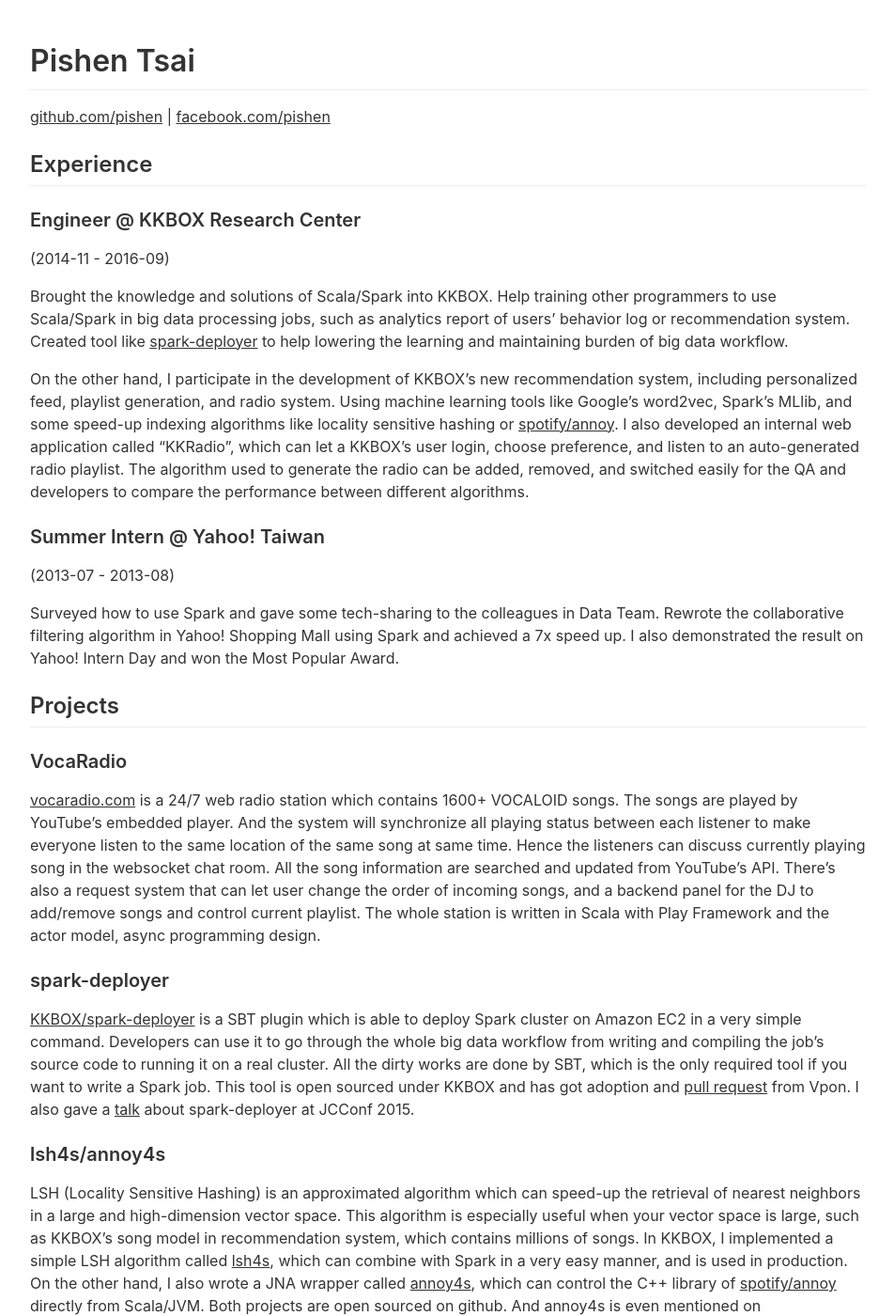
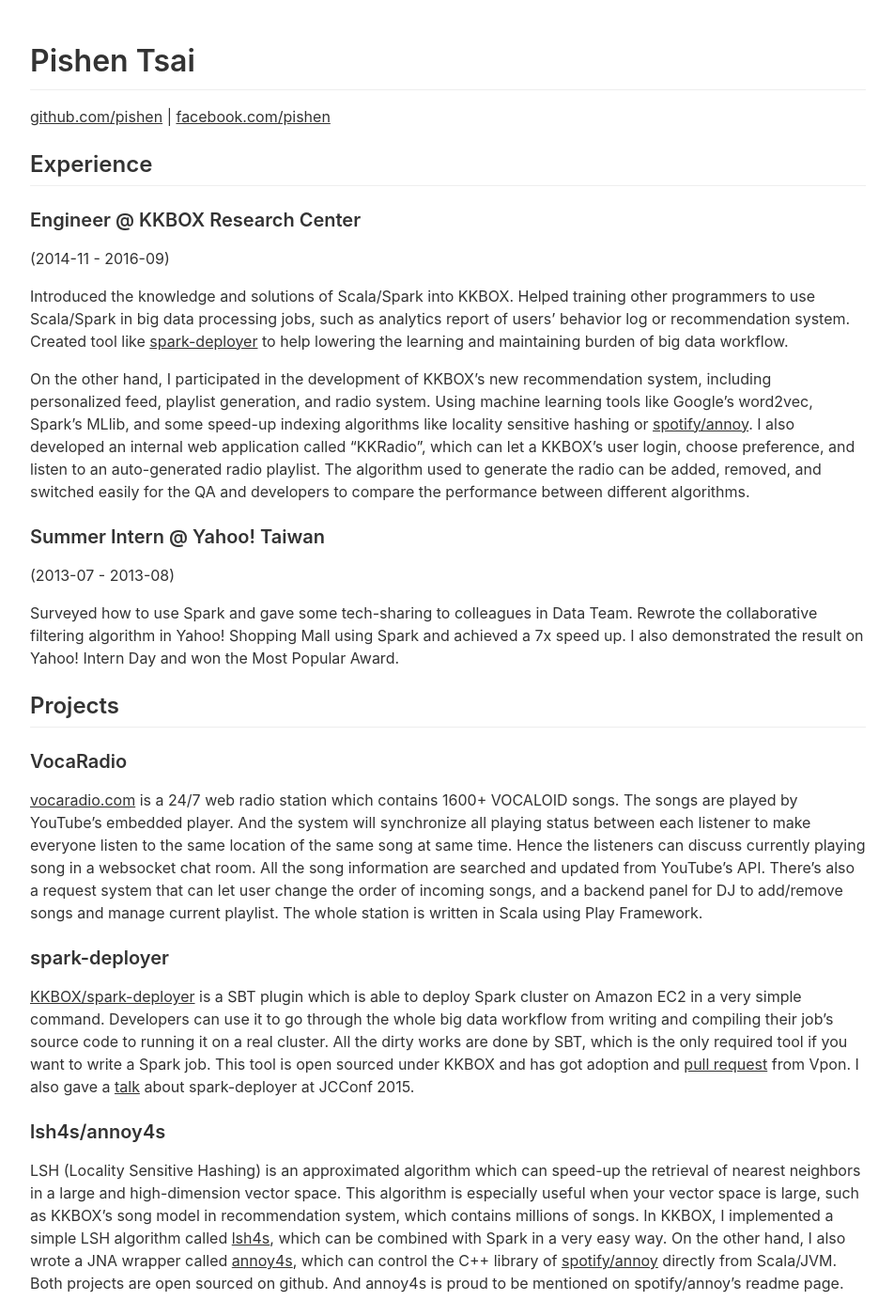
Before and after one commit to pishen/pishen.github.io, a Jekyll site: the page built from resume/index.md, in a window 1280 px wide and 1400 px high. Shown: the whole window at 94% size, without its empty margins (163-1115 px from the left). Built offline with Jekyll 4.4.1, drawn with Linux system fonts in a browser that asks for light colours; some of the changed text lies outside the part shown.

Commit message:
minor fix

```diff
--- a/resume/index.md
+++ b/resume/index.md
@@ -11,31 +11,31 @@ layout: github
 
 (2014-11 - 2016-09)
 
-Brought the knowledge and solutions of Scala/Spark into KKBOX. Help training other programmers to use Scala/Spark in big data processing jobs, such as analytics report of users' behavior log or recommendation system. Created tool like [spark-deployer](https://github.com/KKBOX/spark-deployer) to help lowering the learning and maintaining burden of big data workflow.
+Introduced the knowledge and solutions of Scala/Spark into KKBOX. Helped training other programmers to use Scala/Spark in big data processing jobs, such as analytics report of users' behavior log or recommendation system. Created tool like [spark-deployer](https://github.com/KKBOX/spark-deployer) to help lowering the learning and maintaining burden of big data workflow.
 
 
-On the other hand, I participate in the development of KKBOX's new recommendation system, including personalized feed, playlist generation, and radio system. Using machine learning tools like Google's word2vec, Spark's MLlib, and some speed-up indexing algorithms like locality sensitive hashing or [spotify/annoy](https://github.com/spotify/annoy).
+On the other hand, I participated in the development of KKBOX's new recommendation system, including personalized feed, playlist generation, and radio system. Using machine learning tools like Google's word2vec, Spark's MLlib, and some speed-up indexing algorithms like locality sensitive hashing or [spotify/annoy](https://github.com/spotify/annoy).
 I also developed an internal web application called "KKRadio", which can let a KKBOX's user login, choose preference, and listen to an auto-generated radio playlist. The algorithm used to generate the radio can be added, removed, and switched easily for the QA and developers to compare the performance between different algorithms.
 
 ### Summer Intern @ Yahoo! Taiwan
 
 (2013-07 - 2013-08)
 
-Surveyed how to use Spark and gave some tech-sharing to the colleagues in Data Team. Rewrote the collaborative filtering algorithm in Yahoo! Shopping Mall using Spark and achieved a 7x speed up. I also demonstrated the result on Yahoo! Intern Day and won the Most Popular Award.
+Surveyed how to use Spark and gave some tech-sharing to colleagues in Data Team. Rewrote the collaborative filtering algorithm in Yahoo! Shopping Mall using Spark and achieved a 7x speed up. I also demonstrated the result on Yahoo! Intern Day and won the Most Popular Award.
 
 ## Projects
 
 ### VocaRadio
-[vocaradio.com](https://www.vocaradio.com) is a 24/7 web radio station which contains 1600+ VOCALOID songs. The songs are played by YouTube's embedded player. And the system will synchronize all playing status between each listener to make everyone listen to the same location of the same song at same time. Hence the listeners can discuss currently playing song in the websocket chat room. All the song information are searched and updated from YouTube's API. There's also a request system that can let user change the order of incoming songs, and a backend panel for the DJ to add/remove songs and control current playlist. The whole station is written in Scala with Play Framework and the actor model, async programming design.
+[vocaradio.com](https://www.vocaradio.com) is a 24/7 web radio station which contains 1600+ VOCALOID songs. The songs are played by YouTube's embedded player. And the system will synchronize all playing status between each listener to make everyone listen to the same location of the same song at same time. Hence the listeners can discuss currently playing song in a websocket chat room. All the song information are searched and updated from YouTube's API. There's also a request system that can let user change the order of incoming songs, and a backend panel for DJ to add/remove songs and manage current playlist. The whole station is written in Scala using Play Framework.
 
 ### spark-deployer
-[KKBOX/spark-deployer](https://github.com/KKBOX/spark-deployer) is a SBT plugin which is able to deploy Spark cluster on Amazon EC2 in a very simple command. Developers can use it to go through the whole big data workflow from writing and compiling the job's source code to running it on a real cluster. All the dirty works are done by SBT, which is the only required tool if you want to write a Spark job. This tool is open sourced under KKBOX and has got adoption and [pull request](https://github.com/KKBOX/spark-deployer/pull/11) from Vpon. I also gave a [talk](https://www.youtube.com/watch?v=XWhQlhuBq2Q) about spark-deployer at JCConf 2015.
+[KKBOX/spark-deployer](https://github.com/KKBOX/spark-deployer) is a SBT plugin which is able to deploy Spark cluster on Amazon EC2 in a very simple command. Developers can use it to go through the whole big data workflow from writing and compiling their job's source code to running it on a real cluster. All the dirty works are done by SBT, which is the only required tool if you want to write a Spark job. This tool is open sourced under KKBOX and has got adoption and [pull request](https://github.com/KKBOX/spark-deployer/pull/11) from Vpon. I also gave a [talk](https://www.youtube.com/watch?v=XWhQlhuBq2Q) about spark-deployer at JCConf 2015.
 
 ### lsh4s/annoy4s
-LSH (Locality Sensitive Hashing) is an approximated algorithm which can speed-up the retrieval of nearest neighbors in a large and high-dimension vector space. This algorithm is especially useful when your vector space is large, such as KKBOX's song model in recommendation system, which contains millions of songs. In KKBOX, I implemented a simple LSH algorithm called [lsh4s](https://github.com/pishen/lsh4s), which can combine with Spark in a very easy manner, and is used in production. On the other hand, I also wrote a JNA wrapper called [annoy4s](https://github.com/pishen/annoy4s), which can control the C++ library of [spotify/annoy](https://github.com/spotify/annoy) directly from Scala/JVM. Both projects are open sourced on github. And annoy4s is even mentioned on spotify/annoy's readme page.
+LSH (Locality Sensitive Hashing) is an approximated algorithm which can speed-up the retrieval of nearest neighbors in a large and high-dimension vector space. This algorithm is especially useful when your vector space is large, such as KKBOX's song model in recommendation system, which contains millions of songs. In KKBOX, I implemented a simple LSH algorithm called [lsh4s](https://github.com/pishen/lsh4s), which can be combined with Spark in a very easy way. On the other hand, I also wrote a JNA wrapper called [annoy4s](https://github.com/pishen/annoy4s), which can control the C++ library of [spotify/annoy](https://github.com/spotify/annoy) directly from Scala/JVM. Both projects are open sourced on github. And annoy4s is proud to be mentioned on spotify/annoy's readme page.
 
 ## Talks
-In my spare time, I join a group called [Scala Taiwan](http://www.meetup.com/Scala-Taiwan-Meetup/), where we hold small meetups in Taipei every month since 2016. I also gave two talks about [spark-deployer](https://speakerdeck.com/pishen/deploy-your-own-spark-cluster-in-4-minutes-using-sbt) and [SBT](https://speakerdeck.com/pishen/sbt-basic-concepts). In the meetup, we share knowledge and news about Scala, and help each other to work out some problems in programming. The community is growing and attracting more people to try Scala.
+In my spare time, I join a group called [Scala Taiwan](http://www.meetup.com/Scala-Taiwan-Meetup/), where we hold small meetups in Taipei every month since 2016. I also gave two talks about [spark-deployer](https://speakerdeck.com/pishen/deploy-your-own-spark-cluster-in-4-minutes-using-sbt) and [SBT](https://speakerdeck.com/pishen/sbt-basic-concepts). In the meetup, we share knowledge and news about Scala, and help each other to work out some problems in programming. The community is growing and attracting more people to try Scala in Taiwan.
 
 ## Skills
 
```
Also changed, not shown: other parts of resume/index.md (+1 -1 lines).
